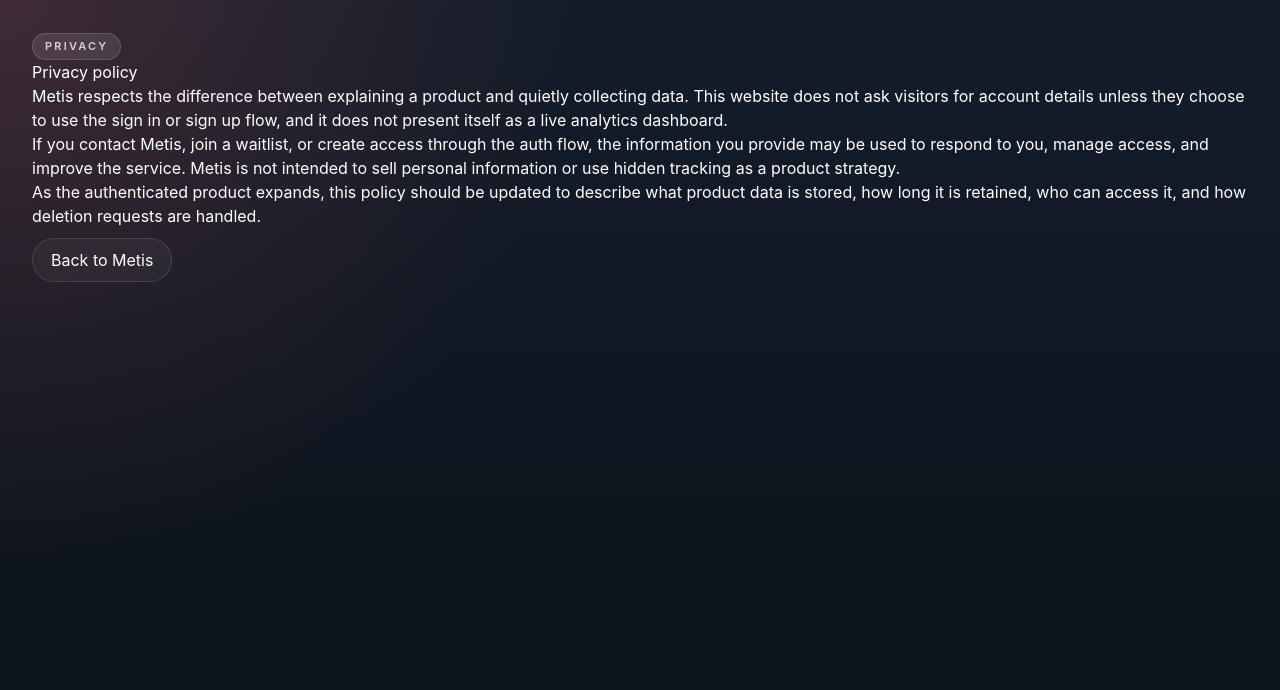
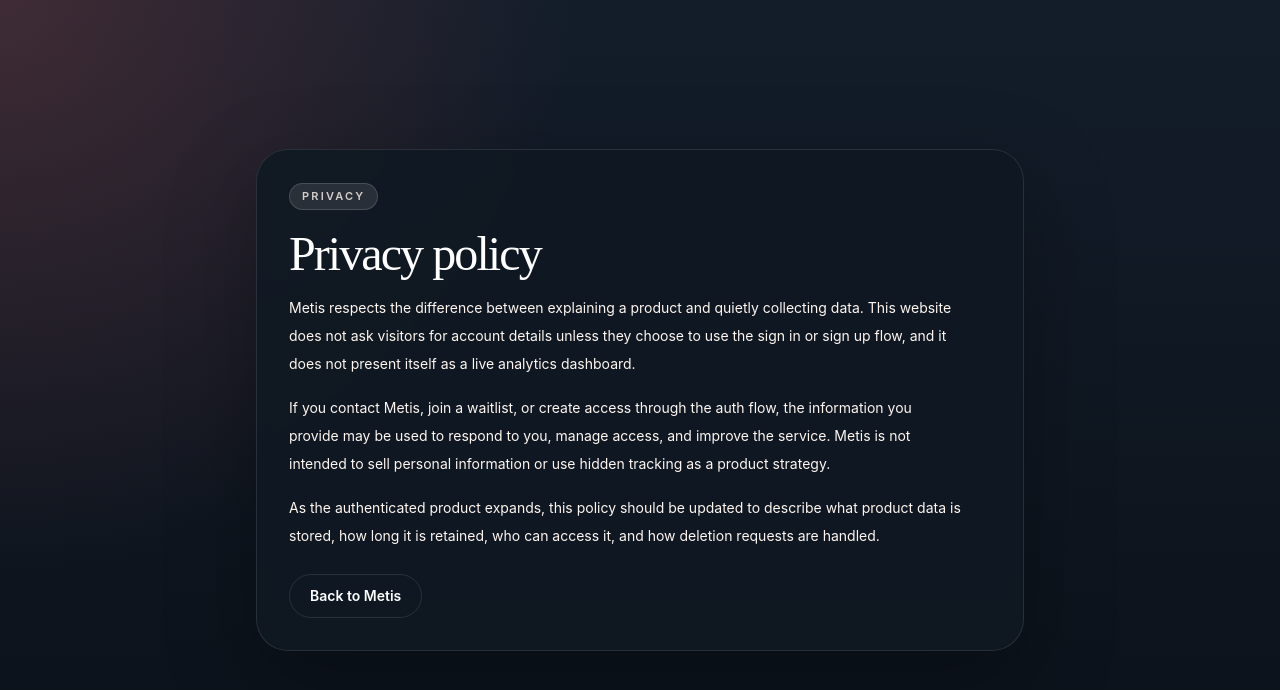
Before and after one commit to sakanastudio24-eng/Metis-Web, a Next.js app: page /privacy in a window 1280 px wide. Shown: the top 690 px of the page. Built offline with nearby package versions, Linux system fonts and the light colour scheme; no server answers.

Commit message:
chore(ui): normalize tailwind app shell

```diff
--- a/src/app/globals.css
+++ b/src/app/globals.css
@@ -11,26 +11,26 @@
 @layer base {
   :root {
     color-scheme: dark;
-    --background: oklch(1 0 0);
-    --foreground: oklch(0.145 0 0);
-    --card: oklch(1 0 0);
-    --card-foreground: oklch(0.145 0 0);
-    --popover: oklch(1 0 0);
-    --popover-foreground: oklch(0.145 0 0);
-    --primary: oklch(0.205 0 0);
-    --primary-foreground: oklch(0.985 0 0);
-    --secondary: oklch(0.97 0 0);
-    --secondary-foreground: oklch(0.205 0 0);
-    --muted: oklch(0.97 0 0);
-    --muted-foreground: oklch(0.556 0 0);
-    --accent: oklch(0.97 0 0);
-    --accent-foreground: oklch(0.205 0 0);
-    --destructive: oklch(0.577 0.245 27.325);
+    --background: 213 39% 7%;
+    --foreground: 23 100% 97%;
+    --card: 0 0% 100%;
+    --card-foreground: 222 47% 11%;
+    --popover: 0 0% 100%;
+    --popover-foreground: 222 47% 11%;
+    --primary: 0 64% 62%;
+    --primary-foreground: 0 0% 100%;
+    --secondary: 214 32% 18%;
+    --secondary-foreground: 23 100% 97%;
+    --muted: 215 28% 24%;
+    --muted-foreground: 23 24% 72%;
+    --accent: 0 64% 62%;
+    --accent-foreground: 0 0% 100%;
+    --destructive: 0 84% 60%;
     --destructive-foreground: 0 0% 100%;
-    --border: oklch(0.922 0 0);
-    --input: oklch(0.922 0 0);
-    --ring: oklch(0.708 0 0);
-    --radius: 0.625rem;
+    --border: 216 26% 20%;
+    --input: 216 26% 20%;
+    --ring: 0 64% 62%;
+    --radius: 1rem;
     --metis-red: 0 64% 62%;
     --metis-cream: 23 100% 97%;
     --metis-ink: 213 39% 7%;
@@ -80,24 +80,24 @@
     --font-sans: var(--font-sans);
   }
   .dark {
-    --background: oklch(0.145 0 0);
-    --foreground: oklch(0.985 0 0);
-    --card: oklch(0.205 0 0);
-    --card-foreground: oklch(0.985 0 0);
-    --popover: oklch(0.205 0 0);
-    --popover-foreground: oklch(0.985 0 0);
-    --primary: oklch(0.922 0 0);
-    --primary-foreground: oklch(0.205 0 0);
-    --secondary: oklch(0.269 0 0);
-    --secondary-foreground: oklch(0.985 0 0);
-    --muted: oklch(0.269 0 0);
-    --muted-foreground: oklch(0.708 0 0);
-    --accent: oklch(0.269 0 0);
-    --accent-foreground: oklch(0.985 0 0);
-    --destructive: oklch(0.704 0.191 22.216);
-    --border: oklch(1 0 0 / 10%);
-    --input: oklch(1 0 0 / 15%);
-    --ring: oklch(0.556 0 0);
+    --background: 213 39% 7%;
+    --foreground: 23 100% 97%;
+    --card: 214 31% 12%;
+    --card-foreground: 23 100% 97%;
+    --popover: 214 31% 12%;
+    --popover-foreground: 23 100% 97%;
+    --primary: 0 64% 62%;
+    --primary-foreground: 0 0% 100%;
+    --secondary: 214 32% 18%;
+    --secondary-foreground: 23 100% 97%;
+    --muted: 215 28% 24%;
+    --muted-foreground: 23 24% 72%;
+    --accent: 0 64% 62%;
+    --accent-foreground: 0 0% 100%;
+    --destructive: 0 84% 60%;
+    --border: 216 26% 20%;
+    --input: 216 26% 20%;
+    --ring: 0 64% 62%;
     --chart-1: oklch(0.87 0 0);
     --chart-2: oklch(0.556 0 0);
     --chart-3: oklch(0.439 0 0);
--- a/src/app/layout.tsx
+++ b/src/app/layout.tsx
@@ -1,13 +1,9 @@
 import type { Metadata } from "next";
+import "./globals.css";
+
 import { Toaster } from "sonner";
 
 import { siteConfig } from "@/lib/site";
-
-import "./globals.css";
-import { Geist } from "next/font/google";
-import { cn } from "@/lib/utils";
-
-const geist = Geist({subsets:['latin'],variable:'--font-sans'});
 
 export const metadata: Metadata = {
   metadataBase: new URL(siteConfig.url),
@@ -25,8 +21,8 @@
   children: React.ReactNode;
 }>) {
   return (
-    <html lang="en" className={cn("font-sans", geist.variable)}>
-      <body>
+    <html lang="en" className="dark">
+      <body className="dark">
         {children}
         <Toaster position="bottom-left" theme="dark" />
       </body>
--- a/src/app/privacy/page.tsx
+++ b/src/app/privacy/page.tsx
@@ -4,14 +4,21 @@
 export default function PrivacyPage() {
   const copy = frontFacingCopy.legal.privacy;
   return (
-    <main className="legal-shell">
-      <article className="legal-card">
+    <main className="legal-shell flex items-center justify-center">
+      <article className="w-full max-w-3xl rounded-[32px] border border-white/10 bg-[#101923]/90 p-6 shadow-[0_30px_90px_rgba(0,0,0,0.28)] backdrop-blur sm:p-8">
         <span className="legal-eyebrow">{copy.eyebrow}</span>
-        <h1>{copy.title}</h1>
+        <h1 className="mt-5 font-serif text-4xl leading-none tracking-[-0.04em] text-white sm:text-5xl">{copy.title}</h1>
         {copy.paragraphs.map((paragraph) => (
-          <p key={paragraph}>{paragraph}</p>
+          <p key={paragraph} className="mt-4 max-w-2xl text-sm leading-7 text-white/72">
+            {paragraph}
+          </p>
         ))}
-        <Link href="/">{frontFacingCopy.legal.backLink}</Link>
+        <Link
+          href="/"
+          className="mt-6 inline-flex min-h-11 items-center justify-center rounded-full border border-white/10 px-5 text-sm font-semibold text-white transition hover:bg-white/5"
+        >
+          {frontFacingCopy.legal.backLink}
+        </Link>
       </article>
     </main>
   );
--- a/src/app/terms/page.tsx
+++ b/src/app/terms/page.tsx
@@ -4,14 +4,21 @@
 export default function TermsPage() {
   const copy = frontFacingCopy.legal.terms;
   return (
-    <main className="legal-shell">
-      <article className="legal-card">
+    <main className="legal-shell flex items-center justify-center">
+      <article className="w-full max-w-3xl rounded-[32px] border border-white/10 bg-[#101923]/90 p-6 shadow-[0_30px_90px_rgba(0,0,0,0.28)] backdrop-blur sm:p-8">
         <span className="legal-eyebrow">{copy.eyebrow}</span>
-        <h1>{copy.title}</h1>
+        <h1 className="mt-5 font-serif text-4xl leading-none tracking-[-0.04em] text-white sm:text-5xl">{copy.title}</h1>
         {copy.paragraphs.map((paragraph) => (
-          <p key={paragraph}>{paragraph}</p>
+          <p key={paragraph} className="mt-4 max-w-2xl text-sm leading-7 text-white/72">
+            {paragraph}
+          </p>
         ))}
-        <Link href="/">{frontFacingCopy.legal.backLink}</Link>
+        <Link
+          href="/"
+          className="mt-6 inline-flex min-h-11 items-center justify-center rounded-full border border-white/10 px-5 text-sm font-semibold text-white transition hover:bg-white/5"
+        >
+          {frontFacingCopy.legal.backLink}
+        </Link>
       </article>
     </main>
   );
```
Also changed, not shown: package.json (+5 -2 lines), 1 other file (tests, documents, lock files or other folders).
